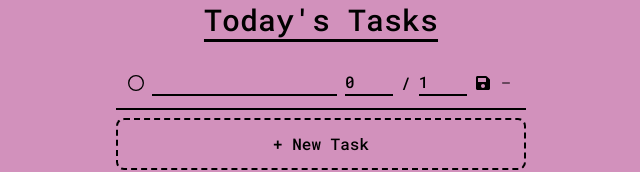
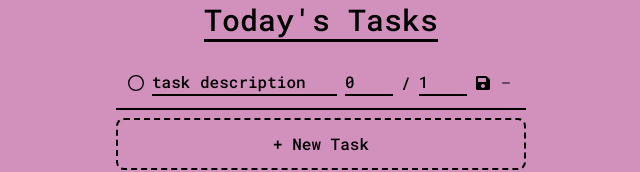
Before and after one commit to christian4747/pomodoro-timer, a Next.js app: page / in a window 1280 px wide. Both pictures are taken after a click on the element "+ New Task". Shown: the part 414-586 px from the top of the page, without its empty margins (319-959 px from the left). Built offline with nearby package versions, Linux system fonts and the light colour scheme.

Commit message:
Bug fixes and adding saving cycle count

```diff
--- a/src/app/ui/tasklist.tsx
+++ b/src/app/ui/tasklist.tsx
@@ -69,6 +69,7 @@ export default function Tasklist(props: Props) {
         // Reset the id count if there are no more tasks so the number doesn't get very large
         if (props.tasks.length === 1) {
             localStorage.setItem('taskIdCount', JSON.stringify(1));
+            localStorage.setItem('selectedTask', JSON.stringify(0));
         } else {
             localStorage.setItem('taskIdCount', JSON.stringify(idCount));
         }
@@ -105,11 +106,12 @@ export default function Tasklist(props: Props) {
                                         type="text"
                                         value={task.taskDesc}
                                         onChange={(e) => editTaskDescription(e, task.id)}
+                                        placeholder="task description"
                                         className={clsx(
                                             {
-                                                'flex gap-2 truncate hover:text-clip hover:whitespace-normal w-full bg-transparent border-b-2 border-black transition-[border-color] duration-1000': task.pomoCount !== task.pomoLimit,
+                                                'flex gap-2 placeholder:text-black placeholder:transition placeholder:duration-1000 truncate hover:text-clip hover:whitespace-normal w-full bg-transparent border-b-2 border-black transition-[border-color] duration-1000': task.pomoCount !== task.pomoLimit,
                                                 'flex gap-2 line-through truncate hover:text-clip hover:whitespace-normal w-full bg-transparent border-b-2 border-black transition-[border-color] duration-1000': task.pomoCount >= task.pomoLimit,
-                                                'border-white': props.checkboxSettings.whiteText
+                                                'border-white placeholder:text-white': props.checkboxSettings.whiteText
                                             }
                                         )}
                                     />
--- a/src/app/ui/timer.tsx
+++ b/src/app/ui/timer.tsx
@@ -35,6 +35,27 @@ export default function Timer(props: Props) {
     const [taskDesc, setTaskDesc] = useState('');
     // Reference for the worker used for background timer ticking
     let worker = useRef<undefined | Worker>(undefined);
+
+    // Stores a reference for a boolean to prevent useEffect running on site load
+    const isFirstExecution = useRef([true]);
+
+    // Set the settings based on saved preferences
+    useEffect(() => {
+        const storedCycleInfo = localStorage.getItem('cycleCount');
+        if (storedCycleInfo) {
+            setCycleCount(JSON.parse(storedCycleInfo));
+        }
+    }, []);
+
+    // Save the cycle count on change
+    useEffect(() => {
+        if (isFirstExecution.current[0]) {
+            isFirstExecution.current[0] = false;
+            return;
+        }
+
+        localStorage.setItem('cycleCount', JSON.stringify(cycleCount));
+    }, [cycleCount]);
 
     // Initializes the worker on page load
     useEffect(() => {
```
